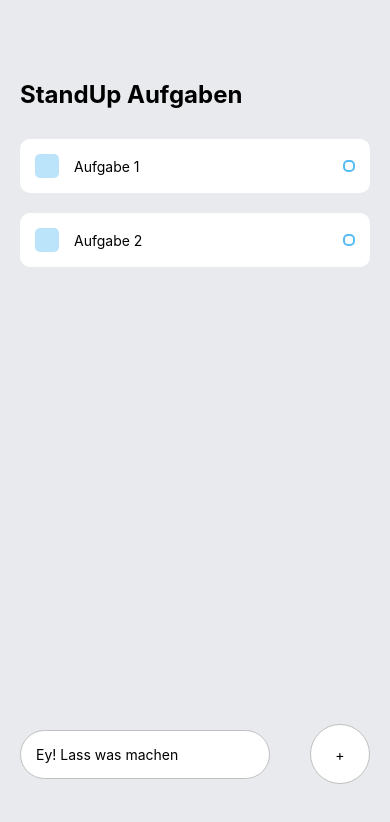
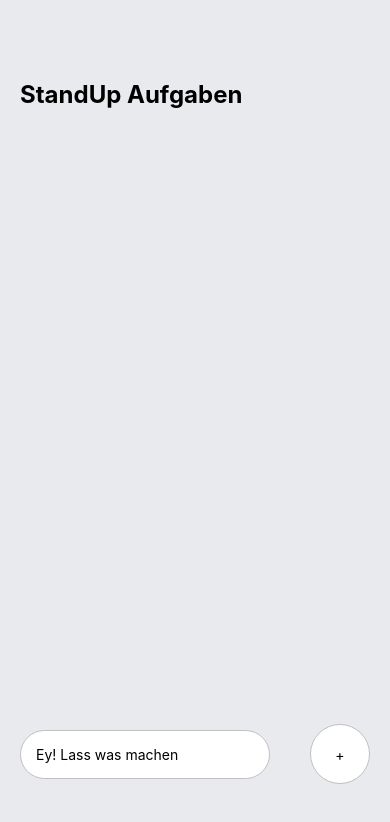
Before and after one commit to Hensga/rn-todoList, a React Native app: screen / in a window 390 px wide. Shown: the top 822 px of the page. Built offline with nearby package versions, Linux system fonts and the light colour scheme.

Commit message:
added deleting function
added deleting function

```diff
--- a/App.js
+++ b/App.js
@@ -1,5 +1,6 @@
 import React, { useState } from 'react';
 import {
+  Keyboard,
   KeyboardAvoidingView,
   Platform,
   StyleSheet,
@@ -12,9 +13,18 @@
 
 export default function App() {
   const [task, setTask] = useState();
+  const [taskItems, setTaskItems] = useState([]);
 
   const handleAddTask = () => {
-    console.log(task);
+    Keyboard.dismiss();
+    setTaskItems([...taskItems, task]);
+    setTask(null);
+  };
+
+  const completeTask = (index) => {
+    let itemsCopy = [...taskItems];
+    itemsCopy.splice(index, 1);
+    setTaskItems(itemsCopy);
   };
 
   return (
@@ -25,8 +35,13 @@
 
         <View style={styles.items}>
           {/* Aufgabenbereich */}
-          <Task text={'Aufgabe 1'} />
-          <Task text={'Aufgabe 2'} />
+          {taskItems.map((item, index) => {
+            return (
+              <TouchableOpacity key={index} onPress={() => completeTask()}>
+                <Task text={item} />
+              </TouchableOpacity>
+            );
+          })}
         </View>
       </View>
 
```
